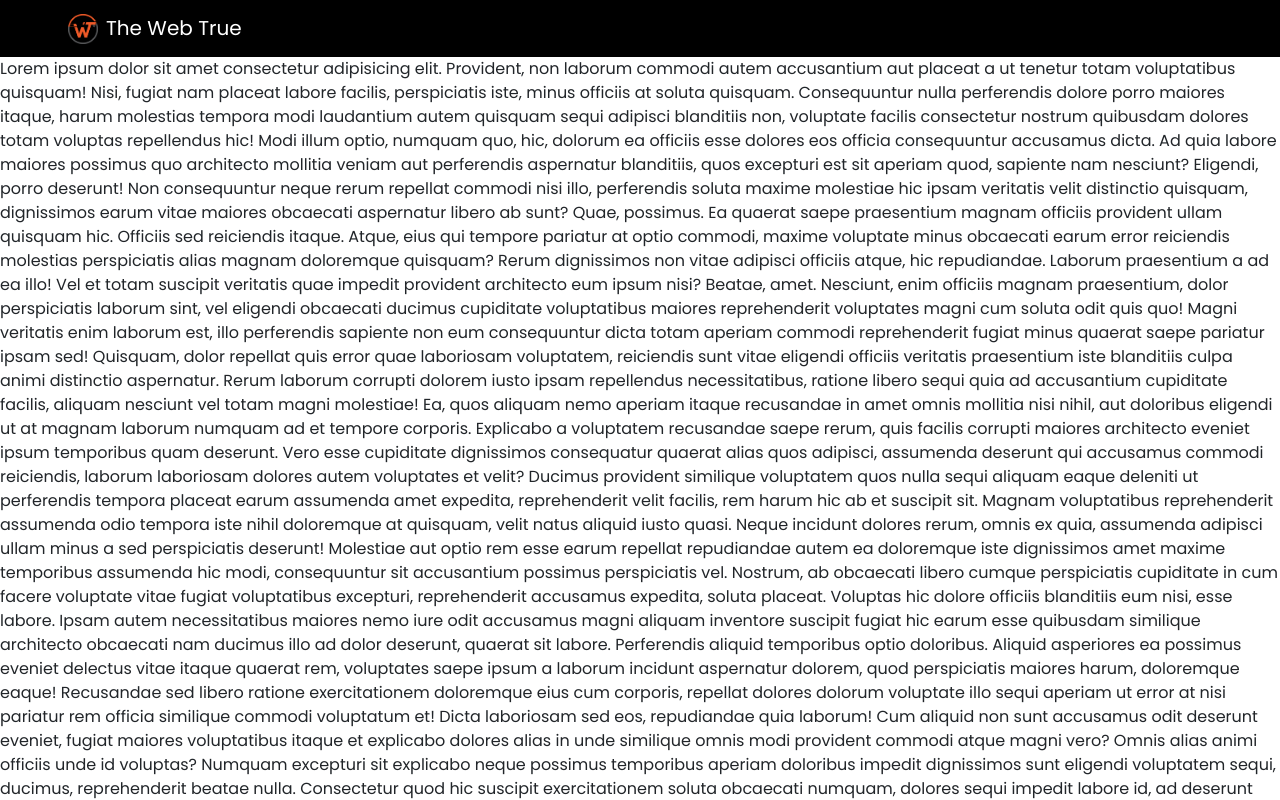
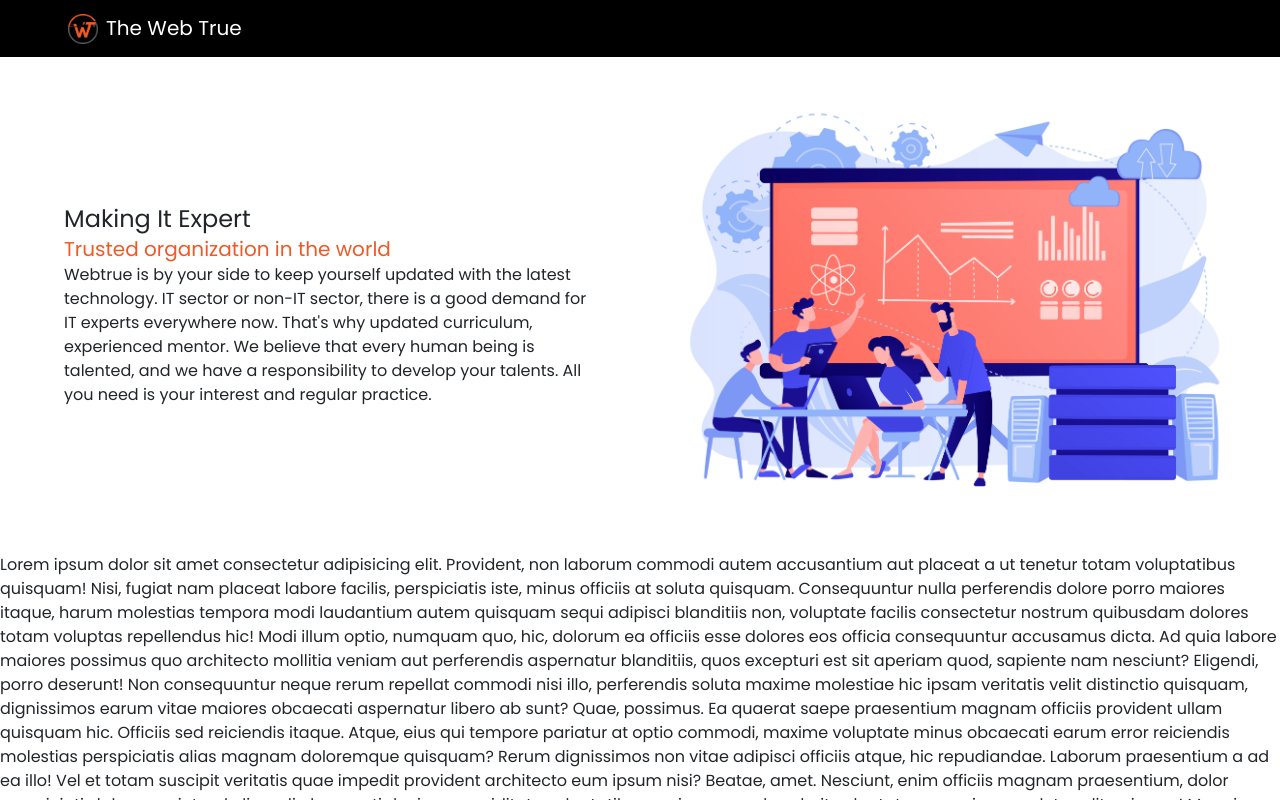
Before and after one commit to The-webtrue/the-webtrue-client, a React (Create React App) app: page / in a window 1280 px wide. Shown: the top 800 px of the page. Built offline with nearby package versions, Linux system fonts and the light colour scheme.

Commit message:
header done

```diff
--- a/src/App.js
+++ b/src/App.js
@@ -1,11 +1,13 @@
 import './App.css';
 import Body from './component/Body/Body';
+import Header from './component/Header/Header';
 import Navbar from './component/Navbar/Navbar';
 
 function App() {
   return (
     <div>
       <Navbar/>
+      <Header/>
       <Body/>
       <Body/>
 
--- a/src/component/Header/Header.js
+++ b/src/component/Header/Header.js
@@ -1,10 +1,31 @@
 import React from 'react';
+import banner from '../../assets/banner.jpg'
+
 
 const Header = () => {
     return (
-        <div className="flex justify-between">
-            <div>abc</div>
-            <div>bcd</div>
+        <div className="justify-between py-10 px-3 items-center grid  md:grid-cols-2 ">
+            <div className=" justify-center items-center flex-row md:p-20 p-5">
+                <h1 className="text-2xl">Making It Expert</h1>
+                <h2 className="text-komla text-xl">Trusted organization in the world</h2>
+                <p className="text-md">
+                    Webtrue is by your side to keep yourself
+                    updated with the latest technology.
+                    IT sector or non-IT sector,
+                    there is a good demand for
+                    IT experts everywhere now.
+                    That's why updated curriculum,
+                    experienced mentor.
+                    We believe that every human
+                    being is talented, and we have a
+                    responsibility to develop your talents.
+                    All you need is your interest and regular practice.
+                </p>
+            </div>
+
+            <div className="">
+                <img src={banner} alt="" />
+            </div>
         </div>
     );
 };
```
Also changed, not shown: src/assets/banner.jpg (renamed from src/assets/Home page photo.jpg).
